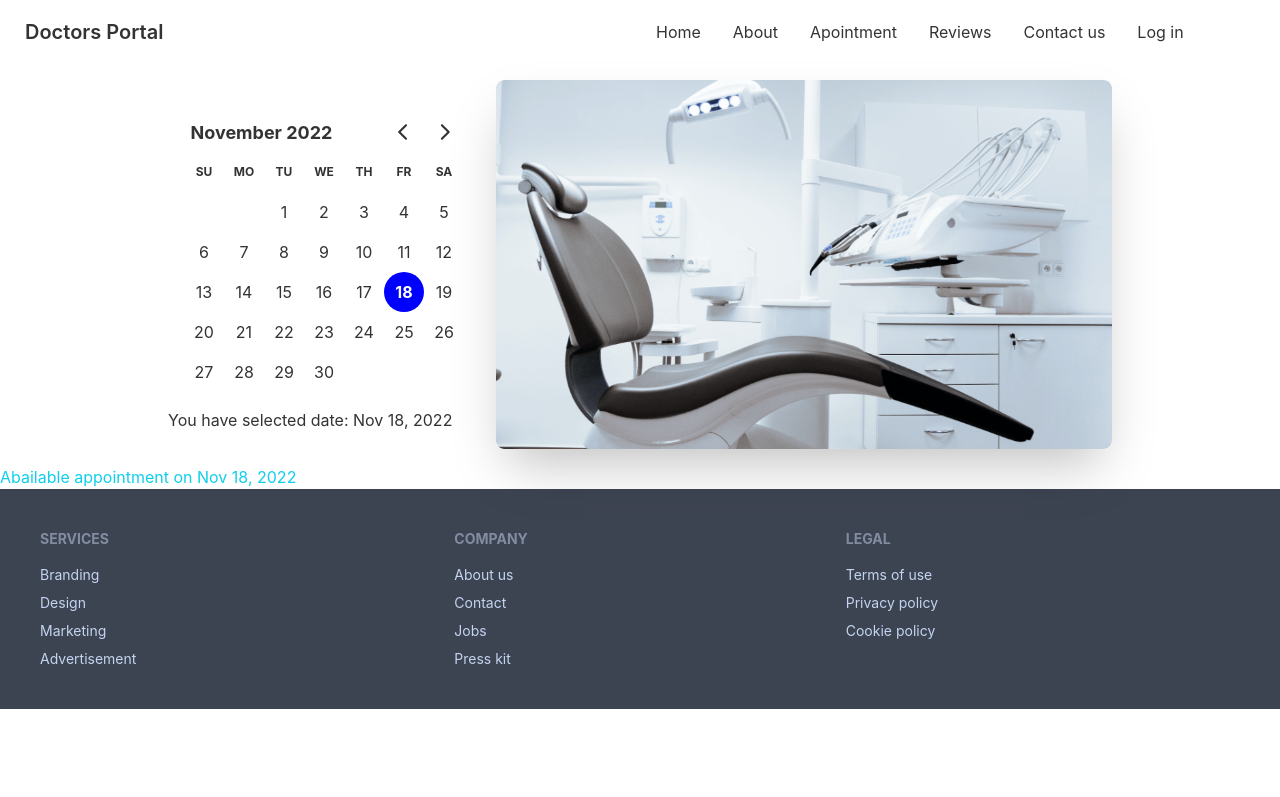
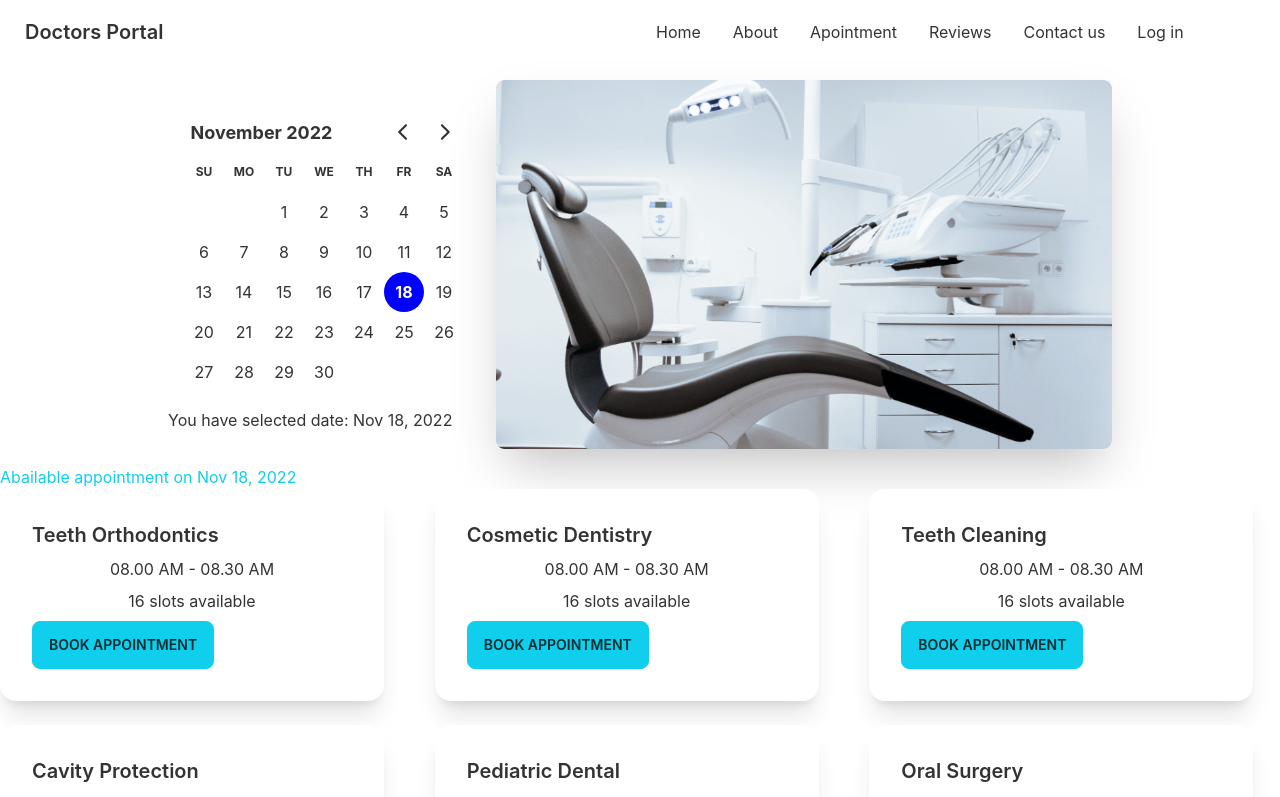
Before and after one commit to ICTMubarak/doctors-portal-client, a React (Create React App) app: page /appointment in a window 1280 px wide. Shown: the top 797 px of the page. Built offline with nearby package versions, Linux system fonts and the light colour scheme.

Commit message:
Modal add successfullay

```diff
--- a/src/Pages/Appointment/AbailableAppointment/AbailableAppointment.js
+++ b/src/Pages/Appointment/AbailableAppointment/AbailableAppointment.js
@@ -1,12 +1,30 @@
 import { format } from 'date-fns';
-import React from 'react';
+import React, { useEffect, useState } from 'react';
+import BookingModal from '../BookingModal/BookingModal';
+import AppointmentOptions from './AppointmentOptions';
 
 const AbailableAppointment = ({selectDate}) => {
+    const [appointmentOptions, setAppointmentOptions] = useState([])
+    useEffect(() =>{
+        fetch('appointmentOptions.json')
+        .then(res => res.json())
+        .then(data => setAppointmentOptions(data))
+    }, [])
 
+    //console.log(appointmentOptions);
     return (
-        <div>
+        <section>
             <p className='text-ceter text-primary'>Abailable appointment on {format(selectDate, 'PP')}</p>
-        </div>
+            <div className='grid gap-6 grid-cols-1 md:grid-cols-2 lg:grid-cols-3'>
+                {
+                    appointmentOptions.map(options => <AppointmentOptions
+                    key={options._id}
+                    appointmentOption = {options}
+                    ></AppointmentOptions>)
+                }
+            </div>
+            <BookingModal></BookingModal>
+        </section>
     );
 };
 
--- /dev/null
+++ b/src/Pages/Appointment/AbailableAppointment/AppointmentOptions.js
@@ -0,0 +1,21 @@
+import React from 'react';
+
+const AppointmentOptions = ({appointmentOption}) => {
+const {name, slots } = appointmentOption;
+console.log(appointmentOption);
+    return (
+        <div className="card w-96 bg-base-100 shadow-xl">
+  <div className="card-body text-center">
+    <h2 className="card-title">{name}</h2>
+    <p>{slots.length > 0 ? slots[0] : 'Try another day'}</p>
+    <p>{slots.length} slots available</p>
+    <div className="card-actions">
+      <label htmlFor="booking-modal" className="btn btn-primary">Book Appointment</label>
+
+    </div>
+  </div>
+</div>
+    );
+};
+
+export default AppointmentOptions;
--- /dev/null
+++ b/src/Pages/Appointment/BookingModal/BookingModal.js
@@ -0,0 +1,18 @@
+import React from 'react';
+
+const BookingModal = () => {
+    return (
+        <>
+            <input type="checkbox" id="booking-modal" className="modal-toggle" />
+<div className="modal">
+  <div className="modal-box relative">
+    <label htmlFor="booking-modal" className="btn btn-sm btn-circle absolute right-2 top-2">✕</label>
+    <h3 className="text-lg font-bold">Congratulations random Internet user!</h3>
+    <p className="py-4">You've been selected for a chance to get one year of subscription to use Wikipedia for free!</p>
+  </div>
+</div>
+        </>
+    );
+};
+
+export default BookingModal;
```
Also changed, not shown: public/appointmentOptions.json (renamed from public/services.json).
